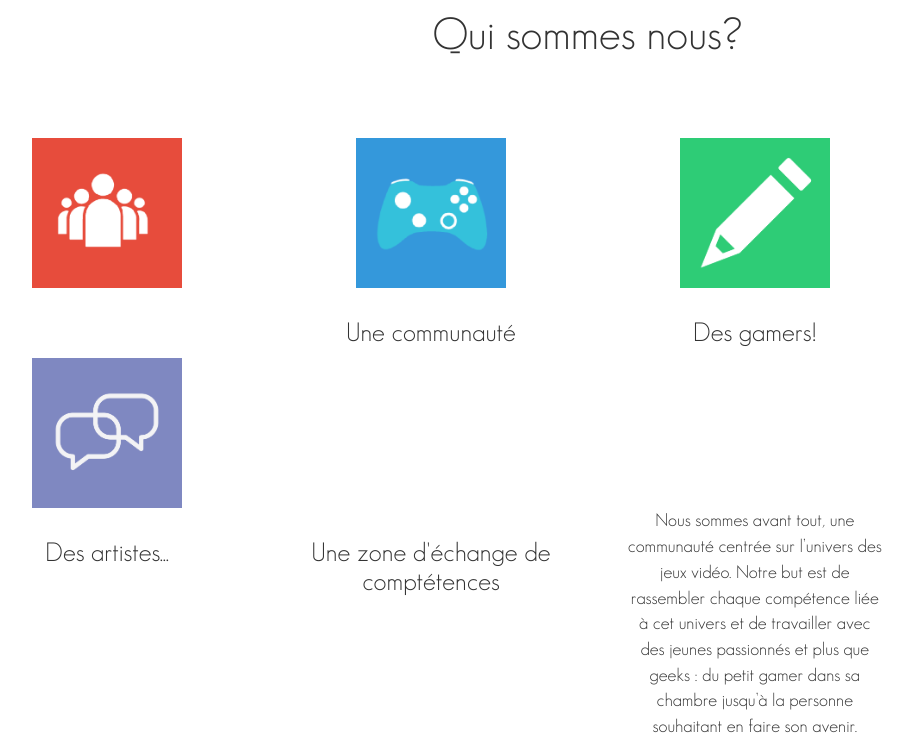
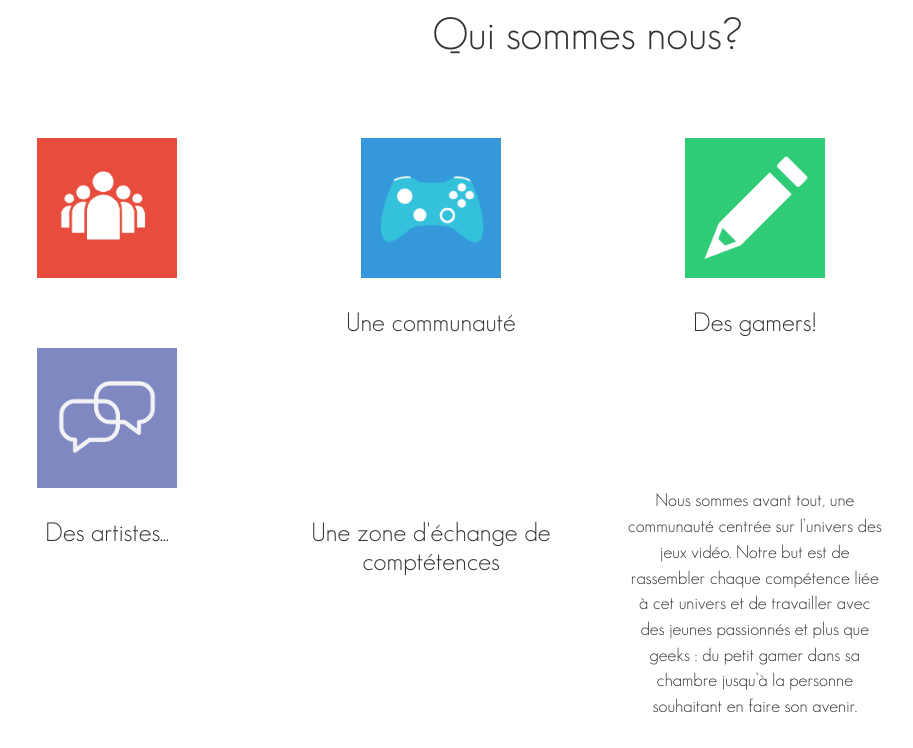
Before and after one commit to Pitcholine16/MGS-Website, a PHP site: page /home.php in a window 1280 px wide. Shown: the top 748 px of the page, without its empty margins (53-966 px from the left). Run offline with PHP 8.4, Linux system fonts and the light colour scheme.

Commit message:
Changement de l’ordre des feuilles de style et finition de ma partie de la page home. A priori prêt a fusionner sauf pour trois bémols plus ou moins gros. Deux seront dans les issues, et le troisième est l’absence du header (car il fout le bordel donc je l’ai toujours pas remis)

```diff
--- a/home.php
+++ b/home.php
@@ -3,8 +3,8 @@
 <head>
     <meta charset="utf-8" />
     <title>MGS - Accueil</title>
+    <link rel="stylesheet" href="/Site Web/css/bootstrap.min.css"/>
     <link rel="stylesheet" href="style_home.css" />
-    <link rel="stylesheet" href="/Site Web/css/bootstrap.min.css"/>
 </head>
 
 <body>
--- a/style_home.css
+++ b/style_home.css
@@ -6,9 +6,9 @@
 
 .main_wrapper img
 {
-    height: 150px;
-    width: 150px;
-    margin: 70px 85px 0px 85px;
+    height: 140px;
+    width: 140px;
+    margin: 70px 90px 0px 90px;
 }
 
 .main_wrapper p
```
